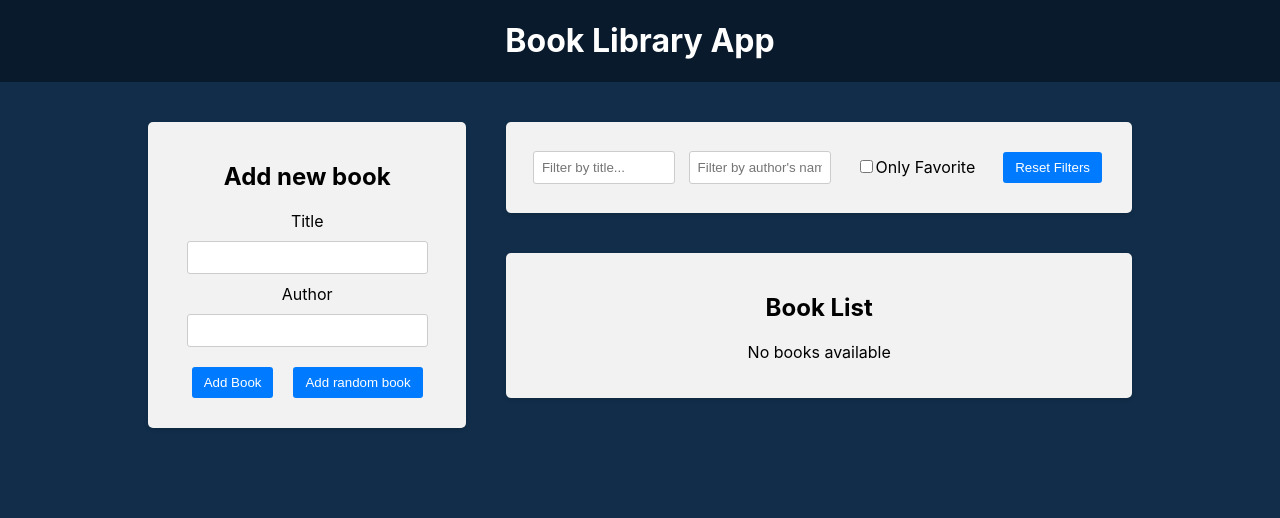
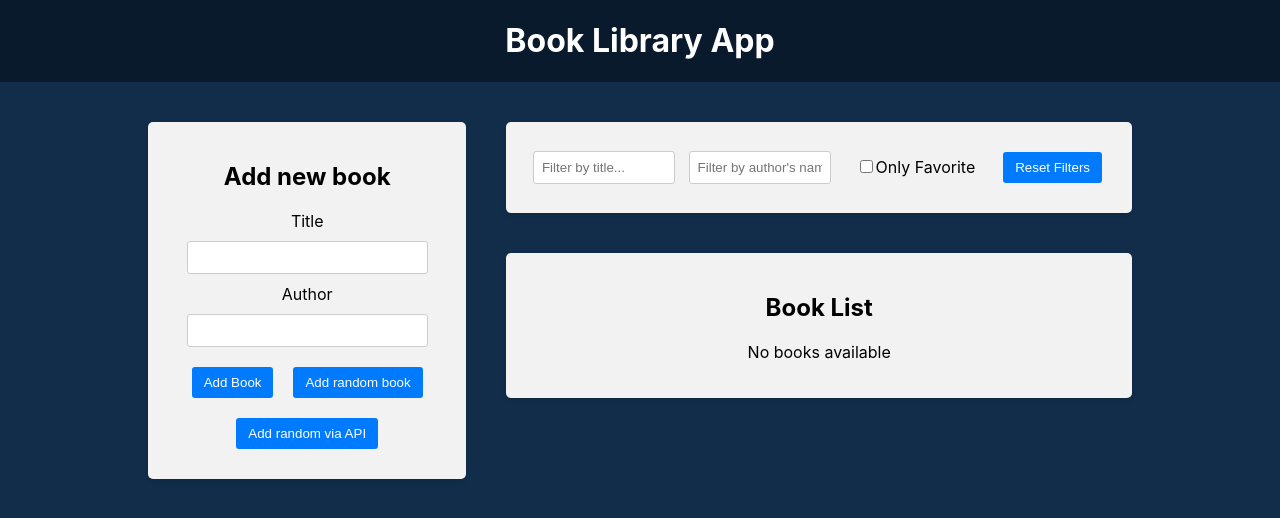
Before and after one commit to BohdanKoleiko/react-projects, a React (Create React App) app in the folder 30-react-redux/frontend/: page / in a window 1280 px wide. Shown: the top 518 px of the page. Built offline with nearby package versions, Linux system fonts and the light colour scheme.

Commit message:
add random book via API

```diff
--- a/30-react-redux/frontend/package.json
+++ b/30-react-redux/frontend/package.json
@@ -7,6 +7,7 @@
     "@testing-library/jest-dom": "^5.17.0",
     "@testing-library/react": "^13.4.0",
     "@testing-library/user-event": "^13.5.0",
+    "axios": "^1.8.3",
     "react": "^18.3.1",
     "react-dom": "^18.3.1",
     "react-icons": "^5.3.0",
--- a/30-react-redux/frontend/src/components/BookForm/BookForm.js
+++ b/30-react-redux/frontend/src/components/BookForm/BookForm.js
@@ -1,5 +1,6 @@
 import { useState } from "react";
 import { useDispatch } from "react-redux";
+import axios from "axios";
 import { addBook } from "../../redux/slices/booksSlice";
 import createBookWithID from "../../utils/createBookWithID";
 import booksData from "../../data/books.json";
@@ -20,9 +21,20 @@ const BookForm = () => {
       }
    };
 
-   const handleAddRandomBook = async () => {
-      const rundomNumber = Math.floor(Math.random() * booksData.length);
-      dispatch(addBook(createBookWithID(booksData[rundomNumber])));
+   const handleAddRandomBook = () => {
+      const rundomIndex = Math.floor(Math.random() * booksData.length);
+      dispatch(addBook(createBookWithID(booksData[rundomIndex])));
+   };
+
+   const handleAddRandomBookViaAPI = async () => {
+      try {
+         const res = await axios.get("http://localhost:5000/random-book");
+         if (res?.data?.title && res?.data?.author) {
+            dispatch(addBook(createBookWithID(res.data)));
+         }
+      } catch (error) {
+         console.log("Error fetching random book", error);
+      }
    };
 
    return (
@@ -54,6 +66,9 @@ const BookForm = () => {
             <button type="submit" onClick={handleAddRandomBook}>
                Add random book
             </button>
+            <button type="button" onClick={handleAddRandomBookViaAPI}>
+               Add random via API
+            </button>
          </form>
       </div>
    );
```
Also changed, not shown: 1 other file (tests, documents, lock files or other folders).
